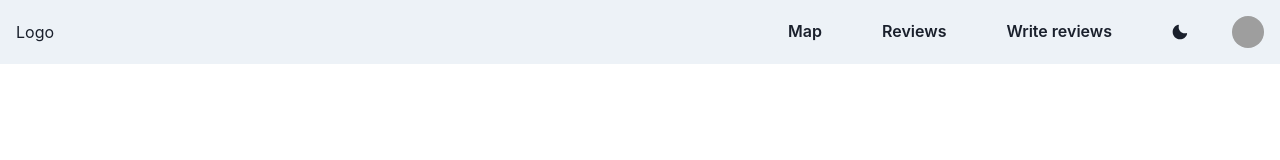
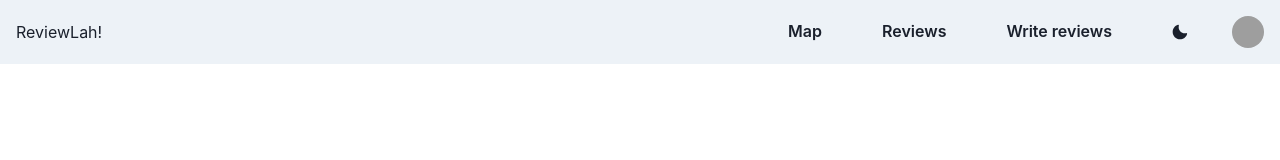
Before and after one commit to chiewyx/hfg-webapp, a React (Create React App) app: page /home in a window 1280 px wide. Shown: the top 160 px of the page. Built offline with nearby package versions, Linux system fonts and the light colour scheme; grey boxes are pictures that could not be loaded.

Commit message:
edit navbar to direct back to home page

```diff
--- a/src/NavBar.js
+++ b/src/NavBar.js
@@ -24,11 +24,14 @@ export default function Nav() {
     <>
       <Box bg={useColorModeValue("gray.100", "gray.900")} px={4}>
         <Flex h={16} alignItems={"center"} justifyContent={"space-between"}>
-          <Box>Logo</Box>
+          <Box>ReviewLah!</Box>
 
           <Flex alignItems={"center"}>
             <Stack direction={"row"} spacing={7}>
-              <Button> Map </Button>
+              <Button as={ReactRouterLink} to="/home">
+                {" "}
+                Map{" "}
+              </Button>
               <Button> Reviews </Button>
 
               <Button as={ReactRouterLink} to="/writereview">
@@ -67,7 +70,9 @@ export default function Nav() {
                   <MenuDivider />
                   <MenuItem>Your Reviews</MenuItem>
                   <MenuItem>Account Settings</MenuItem>
-                  <MenuItem>Logout</MenuItem>
+                  <MenuItem as='a' href='/'>
+                    Logout
+                  </MenuItem>
                 </MenuList>
               </Menu>
             </Stack>
```
